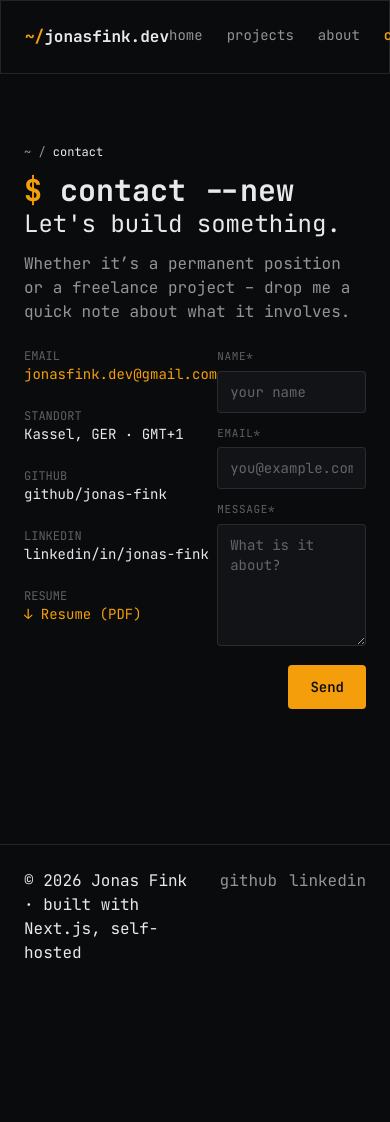
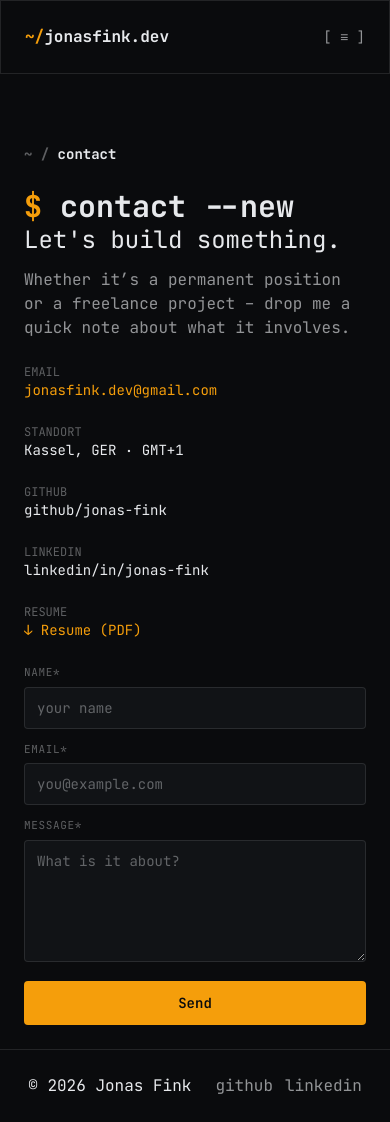
Before and after one commit to jonas-fink/portfolio, a Next.js app: page /contact in a window 390 px wide. Before the commit the page ends 989 px from the top, so only its background shows below. Built offline with nearby package versions, Linux system fonts and the light colour scheme; no server answers.

Commit message:
applied breakpoints for responsiveness through all screen sizes

```diff
--- a/app/about/page.tsx
+++ b/app/about/page.tsx
@@ -140,7 +140,7 @@ const Page = () => {
                         {history.map((h) => (
                             <div
                                 key={h.id}
-                                className="grid grid-cols-8 border-b border-border gap-3 p-6"
+                                className="md:grid md:grid-cols-8 border-b border-border gap-3 p-6"
                             >
                                 <p className="eyebrow text-accent col-span-1 font-bold">
                                     {h.year}
--- a/app/contact/page.tsx
+++ b/app/contact/page.tsx
@@ -9,8 +9,8 @@ const Page = () => {
     return (
         <div className="flex flex-col gap-6">
             <div className="flex flex-col gap-3">
-                <p className="text-xs">
-                    <span className="text-muted">~ /</span> contact
+                <p className="text-sm pb-3 font-bold">
+                    <span className="text-dim">~ /</span> contact
                 </p>
                 <div>
                     <h2 className="text-3xl font-bold">
@@ -24,7 +24,7 @@ const Page = () => {
                     drop me a quick note about what it involves.
                 </p>
             </div>
-            <div className="flex justify-between">
+            <div className="flex md:flex-row flex-col md:justify-between gap-6">
                 <div className="flex flex-col gap-6">
                     <div className="text-sm">
                         <h4 className="text-dim text-xs">EMAIL</h4>
--- a/app/projects/page.tsx
+++ b/app/projects/page.tsx
@@ -9,15 +9,15 @@ export const metadata: Metadata = {
 const Page = () => {
     return (
         <div className="flex flex-col gap-6">
-            <p className="text-sm">
+            <p className="text-sm font-bold">
                 <span className="text-dim">~ / </span>projects{' '}
                 <span className="inline-block -translate-y-0.75 text-dim">
                     .
                 </span>{' '}
-                <span className="text-dim">{caseStudies.length} einträge</span>
+                <span className="text-dim">{caseStudies.length} entries</span>
             </p>
-            <div className="text-3xl">
-                <span className="text-accent">$</span> ls -al ~/projects
+            <div className="text-3xl font-bold">
+                <span className="text-accent ">$</span> ls -al ~/projects
             </div>
             <div className="grid gap-4 sm:grid-cols-2 pt-3">
                 {caseStudies.map((c, index) => {
--- a/app/ui/contact/contactForm.tsx
+++ b/app/ui/contact/contactForm.tsx
@@ -12,7 +12,7 @@ const ContactForm = () => {
         setStatus(result.error ?? 'Message has been sent');
     };
     return (
-        <form className="w-1/2 flex flex-col gap-3" action={handleSubmit}>
+        <form className="md:w-1/2 flex flex-col gap-3" action={handleSubmit}>
             <div>
                 <label className="field-label" htmlFor="name">
                     NAME*
@@ -52,14 +52,16 @@ const ContactForm = () => {
                     className="input"
                 />
             </div>
+            <div className="flex md:flex-row flex-col md:justify-between items-center gap-6">
                 <button
                     type="submit"
                     disabled={pending}
-                className="btn-primary max-w-max self-end"
+                    className="btn-primary md:max-w-max self-end w-full"
                 >
                     {pending ? 'Sending' : 'Send'}
                 </button>
-            {status && <p className="text-sm">{status}</p>}
+                {status && <p className="text-sm">{status}</p>}{' '}
+            </div>
         </form>
     );
 };
--- a/app/ui/home/hero.tsx
+++ b/app/ui/home/hero.tsx
@@ -9,8 +9,8 @@ const Hero = () => {
                 <span className="inline-block -translate-y-0.5">.</span> open to
                 work
             </div>
-            <h1 className="text-5xl font-bold">
-                <span className="text-accent">$</span> Hi, I'm Jonas Fink
+            <h1 className="text-5xl font-bold ">
+                <span className="text-accent">$</span> Hi, I'm Jonas
             </h1>
             <p className="text-muted">
                 Full-Stack Developer{' '}
@@ -25,11 +25,11 @@ const Hero = () => {
                 accessibility. My mission: creating user-centered applications
                 that truly make a difference.
             </p>
-            <div className="flex gap-3 md:w-1/3">
-                <Link href="/contact" className="btn-primary w-1/2">
+            <div className="flex md:flex-row flex-col gap-3 md:w-1/3">
+                <Link href="/contact" className="btn-primary md:w-1/2">
                     reach out
                 </Link>
-                <Link href="/projects" className="btn-secondary w-1/2">
+                <Link href="/projects" className="btn-secondary md:w-1/2">
                     $ ls projects/
                 </Link>
             </div>
--- a/app/ui/layout/footer.tsx
+++ b/app/ui/layout/footer.tsx
@@ -2,8 +2,13 @@ import React from 'react';
 
 const Footer = () => {
     return (
-        <div className="flex justify-between gap-6 p-6 border-t border-border">
-            <p>© 2026 Jonas Fink · built with Next.js, self-hosted</p>
+        <div className="flex md:justify-between justify-center gap-6 p-6 border-t border-border">
+            <p className="flex">
+                © 2026 Jonas Fink{' '}
+                <span className="hidden md:flex">
+                    · built with Next.js, self-hosted
+                </span>
+            </p>
             <div className="flex gap-3 text-muted">
                 <a href="https://github.com/jonas-fink" target="_blank">
                     github
--- a/app/ui/layout/header.tsx
+++ b/app/ui/layout/header.tsx
@@ -1,20 +1,38 @@
 'use client';
 
-import React from 'react';
-import Link from 'next/link';
+import { useState } from 'react';
 import NavLinks from './nav-links';
 
 const Header = () => {
+    const [open, setOpen] = useState(false);
+
     return (
         <header className="flex w-full bg-bg border border-b border-border p-6 justify-between fixed">
             <h1 className="font-bold">
                 <span className="text-accent">~/</span>jonasfink.dev
             </h1>
             <div>
-                <nav className="flex gap-6">
+                <nav className="hidden sm:flex gap-6">
                     <NavLinks />
                 </nav>
+                <button
+                    type="button"
+                    onClick={() => setOpen(!open)}
+                    aria-expanded={open}
+                    aria-label="Toggle navigation"
+                    className="nav-link sm:hidden"
+                >
+                    {open ? '[ ✕ ]' : '[ ≡ ]'}
+                </button>
             </div>
+            {open && (
+                <nav
+                    onClick={() => setOpen(false)}
+                    className="sm:hidden absolute top-full left-0 w-full flex flex-col gap-4 bg-bg border-b border-border p-6"
+                >
+                    <NavLinks />
+                </nav>
+            )}
         </header>
     );
 };
--- a/app/ui/projects/media-gallery.tsx
+++ b/app/ui/projects/media-gallery.tsx
@@ -1,4 +1,5 @@
 'use client';
+import { useRef, useState } from 'react';
 import { CldImage, getCldVideoUrl } from 'next-cloudinary';
 
 // native scroll-snap strip, no arrows/autoplay/JS
@@ -10,7 +11,18 @@ const MediaGallery = ({
     title: string;
     images?: string[];
     videos?: string[];
-}) => (
+}) => {
+    // native <dialog> — Escape, focus trap and backdrop come free
+    const dialog = useRef<HTMLDialogElement>(null);
+    const [zoomed, setZoomed] = useState<string | null>(null);
+
+    const zoom = (id: string) => {
+        setZoomed(id);
+        dialog.current?.showModal();
+    };
+
+    return (
+        <>
             <div className="flex gap-4 overflow-x-auto snap-x snap-mandatory">
                 {images?.map((id) => (
                     <CldImage
@@ -19,9 +31,10 @@ const MediaGallery = ({
                         width={880}
                         height={495}
                         alt={`${title} — screenshot`}
-                className="rounded-md border border-border w-full h-auto snap-center shrink-0"
+                        className="rounded-md border border-border w-full h-auto snap-center shrink-0 cursor-zoom-in"
                         loading="eager"
                         draggable="false"
+                        onClick={() => zoom(id)}
                     />
                 ))}
                 {videos?.map((id) => (
@@ -34,6 +47,27 @@ const MediaGallery = ({
                     />
                 ))}
             </div>
+
+            <dialog
+                ref={dialog}
+                onClose={() => setZoomed(null)}
+                onClick={() => dialog.current?.close()}
+                className="bg-bg backdrop:bg-black/80 w-screen h-screen max-w-none max-h-none p-0 overflow-auto"
+            >
+                {zoomed && (
+                    // h-full + max-w-none: wide shots render taller than the viewport is
+                    // wide, so the container scrolls horizontally instead of shrinking them
+                    <CldImage
+                        src={zoomed}
+                        width={1920}
+                        height={1080}
+                        alt={`${title} — screenshot enlarged`}
+                        className="h-full w-auto max-w-none cursor-zoom-out"
+                    />
+                )}
+            </dialog>
+        </>
     );
+};
 
 export default MediaGallery;
```
Lines whose indentation alone changed are shown as unchanged.
